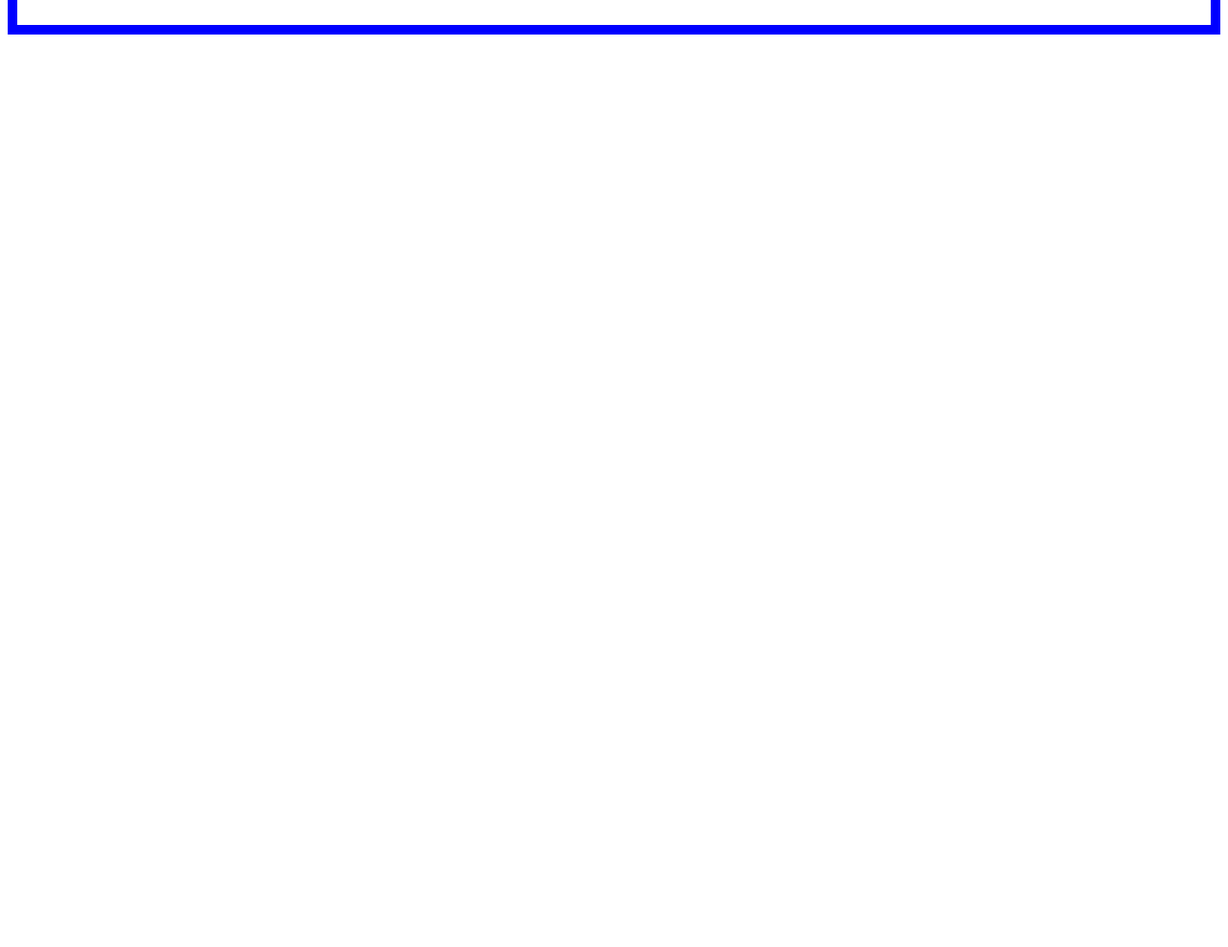
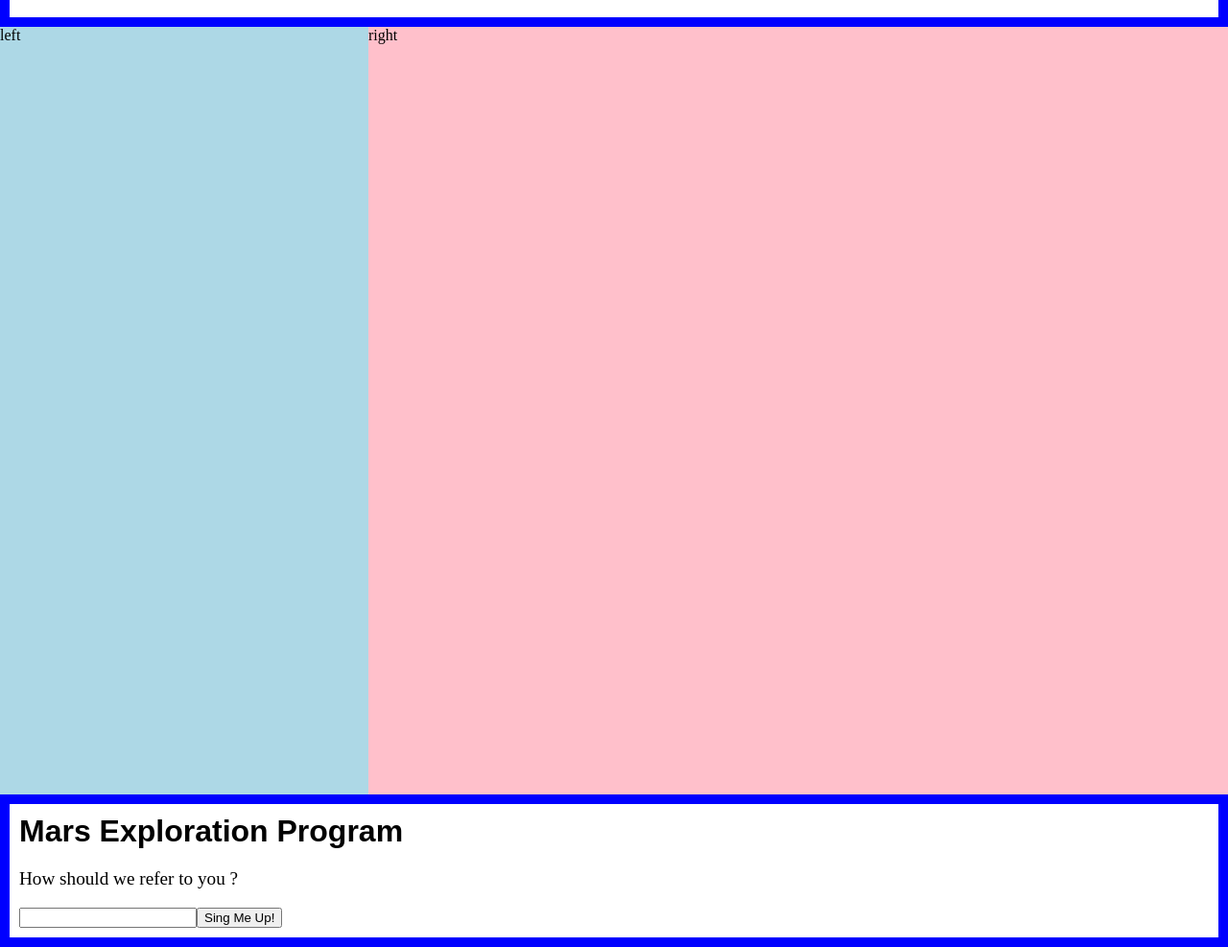
Before and after one commit to AsherSun/react-demo, a React app in the folder combinationVSprototype/: page / in a window 1280 px wide. Shown: the part 109-1096 px from the top of the page at 96% size. Before the commit the page ends 800 px from the top, so only its background shows below. Built offline with nearby package versions, Linux system fonts and the light colour scheme.

Commit message:
组合VS继承：特殊实例

```diff
--- /dev/null
+++ b/combinationVSprototype/src/components/Content.js
@@ -0,0 +1,21 @@
+import React from 'react'
+import {SplitPane} from "./SplitPane";
+
+function Contacts() {
+	return (
+		<div className="Contacts">left</div>
+	)
+}
+
+function Chat() {
+	return (<div className="Chat">right</div>)
+}
+
+export function Content() {
+	return (
+		<SplitPane
+			left={<Contacts/>}
+			right={<Chat/>}
+		/>
+	)
+}
--- /dev/null
+++ b/combinationVSprototype/src/components/Dialog.js
@@ -0,0 +1,50 @@
+import React from 'react'
+import {FancyBorder} from "./FancyBorder"
+
+function Dialog(props) {
+	return (
+		<FancyBorder color='blue'>
+			<h1 className="Dialog-title">
+				{props.title}
+			</h1>
+			<p className="Dialog-message">
+				{props.message}
+			</p>
+			{props.children}
+		</FancyBorder>
+	)
+}
+
+export class SignUpDialog extends React.Component {
+	constructor() {
+		super()
+		this.state = {login: ''}
+	}
+
+	render() {
+		return (
+			<Dialog
+				title={'Mars Exploration Program'}
+				message={'How should we refer to you ?'}
+			>
+				<input
+					type="text"
+					value={this.state.login}
+					onChange={this.handleChange.bind(this)}
+				/>
+				<button onClick={this.handleSignUp.bind(this)}>
+					Sing Me Up!
+				</button>
+			</Dialog>
+		)
+	}
+
+	handleChange(e) {
+		this.setState({login: e.target.value})
+	}
+
+	handleSignUp(e) {
+		console.log(e.target)
+		alert(`Welcome aboard, ${this.state.login}!`)
+	}
+}
--- /dev/null
+++ b/combinationVSprototype/src/components/SplitPane.js
@@ -0,0 +1,14 @@
+import React from 'react'
+
+export function SplitPane(props) {
+	return (
+		<div className="SplitPane">
+			<div className="SplitPane-left">
+				{props.left}
+			</div>
+			<div className="SplitPane-right">
+				{props.right}
+			</div>
+		</div>
+	)
+}
--- a/combinationVSprototype/src/components/WelcomeDialog.js
+++ b/combinationVSprototype/src/components/WelcomeDialog.js
@@ -1,15 +1,24 @@
 import React from 'react'
 import {FancyBorder} from "./FancyBorder";
 
-export function WelcomeDialog() {
+export function Dialog(props) {
 	return (
 		<FancyBorder color='blue'>
 			<h1 className="Dialog-title">
-				Welcome
+				{props.title}
 			</h1>
 			<p className="Dialog-message">
-				Thank you for visiting our spacecraft!
+				{props.message}
 			</p>
 		</FancyBorder>
 	)
 }
+
+export function WelcomeDialog(props) {
+	return (
+		<Dialog
+			title='Welcome'
+			message='Thank you for visiting our spacecraft!'
+		/>
+	)
+}
--- a/combinationVSprototype/src/css/main.css
+++ b/combinationVSprototype/src/css/main.css
@@ -15,3 +15,38 @@
 .Dialog-message {
     font-size: larger;
 }
+
+html, body, #root, .root-child {
+    width: 100%;
+    height: 100%;
+    margin: 0;
+}
+
+.SplitPane {
+    width: 100%;
+    height: 100%;
+}
+
+.SplitPane-left {
+    float: left;
+    width: 30%;
+    height: 100%;
+}
+
+.SplitPane-right {
+    float: left;
+    width: 70%;
+    height: 100%;
+}
+
+.Contacts {
+    width: 100%;
+    height: 100%;
+    background: lightblue;
+}
+
+.Chat {
+    width: 100%;
+    height: 100%;
+    background: pink;
+}
--- a/combinationVSprototype/src/main.js
+++ b/combinationVSprototype/src/main.js
@@ -2,10 +2,14 @@ import React from 'react'
 import ReactDOM from 'react-dom'
 import {WelcomeDialog} from "./components/WelcomeDialog";
 import './css/main.css'
+import {Content} from "./components/Content"
+import {SignUpDialog} from './components/Dialog'
 
 ReactDOM.render(
-	<div>
+	<div className='root-child'>
 		<WelcomeDialog/>
+		<Content/>
+		<SignUpDialog/>
 	</div>,
 	document.getElementById('root')
 )
```
